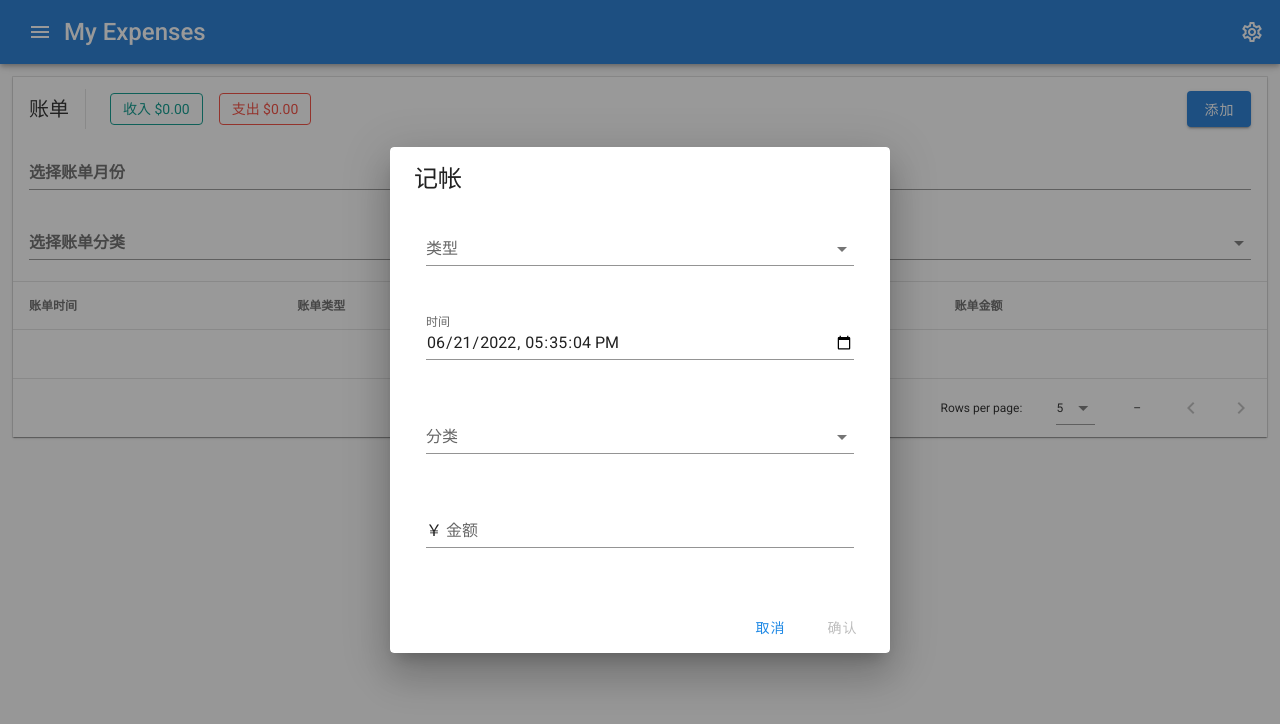
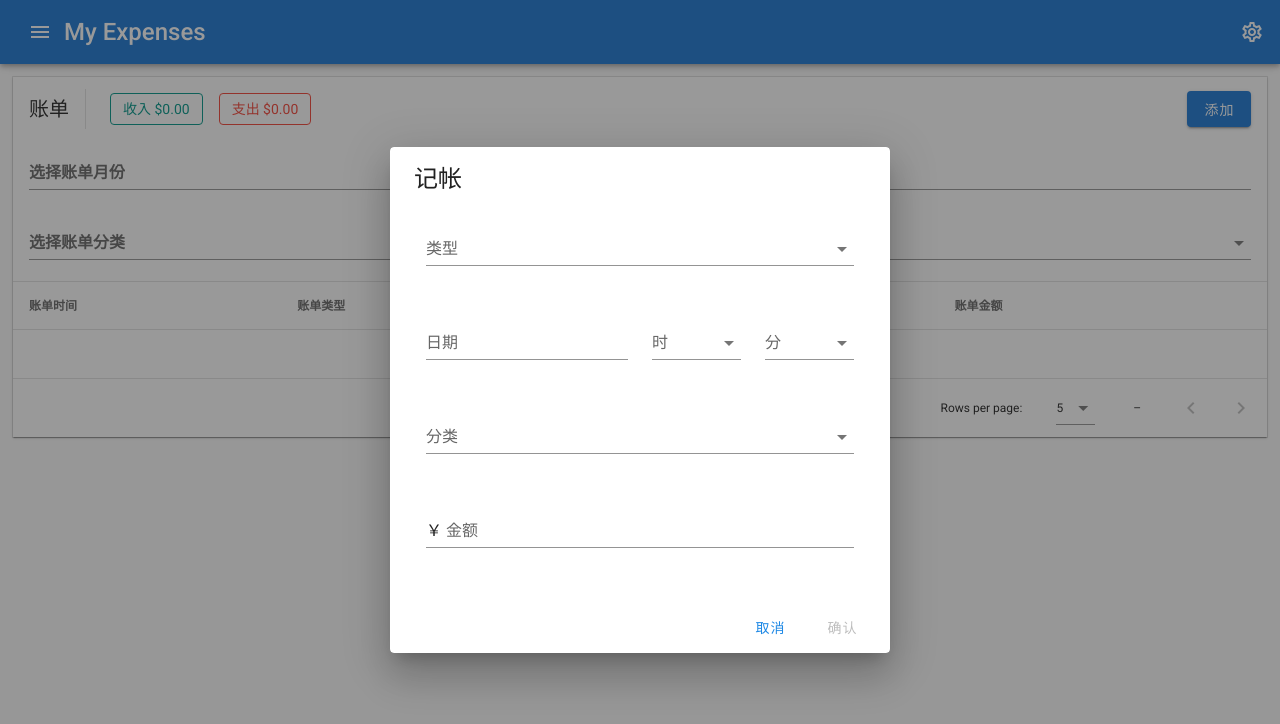
Before and after one commit to qar/expense-tracker-app, a Vue app in the folder web/: page /#/ in a window 1280 px wide. Both pictures are taken after a click on the button "添加". Shown: the top 724 px of the page. Built offline with nearby package versions, Linux system fonts and the light colour scheme.

Commit message:
fix: fix datetime selection

```diff
--- a/web/src/components/AddEntryDialog/index.vue
+++ b/web/src/components/AddEntryDialog/index.vue
@@ -24,12 +24,53 @@
               </v-col>
 
               <v-col cols="12" md="12">
-                <v-text-field
-                  label="时间"
-                  v-model="formData.time"
-                  :rules="[rules.required]"
-                  type="datetime-local"
-                ></v-text-field>
+                <v-row>
+                  <v-col cols="6" md="6">
+                    <v-menu
+                      ref="dateMenu"
+                      v-model="dateMenu"
+                      :close-on-content-click="false"
+                      :return-value.sync="formData.date"
+                      transition="scale-transition"
+                      offset-y
+                      min-width="auto"
+                    >
+                      <template v-slot:activator="{ on, attrs }">
+                        <v-text-field
+                          v-model="formData.date"
+                          label="日期"
+                          :rules="[rules.required]"
+                          readonly
+                          v-bind="attrs"
+                          v-on="on"
+                        ></v-text-field>
+                      </template>
+                      <v-date-picker v-model="formData.date" no-title scrollable>
+                        <v-spacer></v-spacer>
+                        <v-btn text color="primary" @click="dateMenu = false">取消</v-btn>
+                        <v-btn text color="primary" @click="$refs.dateMenu.save(formData.date)">
+                          确定
+                        </v-btn>
+                      </v-date-picker>
+                    </v-menu>
+                  </v-col>
+                  <v-col cols="3" md="3">
+                    <v-select
+                      v-model="formData.hour"
+                      :items="hourOptions"
+                      :rules="[rules.required]"
+                      label="时"
+                    ></v-select>
+                  </v-col>
+                  <v-col cols="3" md="3">
+                    <v-select
+                      v-model="formData.minute"
+                      :items="minuteOptions"
+                      :rules="[rules.required]"
+                      label="分"
+                    ></v-select>
+                  </v-col>
+                </v-row>
               </v-col>
 
               <v-col cols="12" md="12">
@@ -81,6 +122,7 @@ export default {
   data() {
     return {
       valid: false,
+      dateMenu: false,
       formData: {
         time: new Date().toISOString().slice(0, 19),
       },
@@ -103,6 +145,22 @@ export default {
     };
   },
   computed: {
+    hourOptions() {
+      const options = [];
+      for (let h = 0; h <= 24; h++) {
+        options.push(`${h < 10 ? "0" + h : h}`);
+      }
+      return options;
+    },
+
+    minuteOptions() {
+      const options = [];
+      for (let m = 0; m <= 59; m++) {
+        options.push(`${m < 10 ? "0" + m : m}`);
+      }
+      return options;
+    },
+
     categories() {
       return this.$store.state.categories.categories.map((i) => ({
         value: i.id,
@@ -125,7 +183,17 @@ export default {
 
     save() {
       this.dialog = false;
-      this.$emit("change", this.formData);
+      const time = new Date(this.formData.date);
+      time.setHours(this.formData.hour);
+      time.setMinutes(this.formData.minute);
+      const data = {
+        ...this.formData,
+        time: time.valueOf().toString(),
+      };
+      delete data.hour;
+      delete data.minute;
+      delete data.date;
+      this.$emit("change", data);
     },
   },
 };
```
